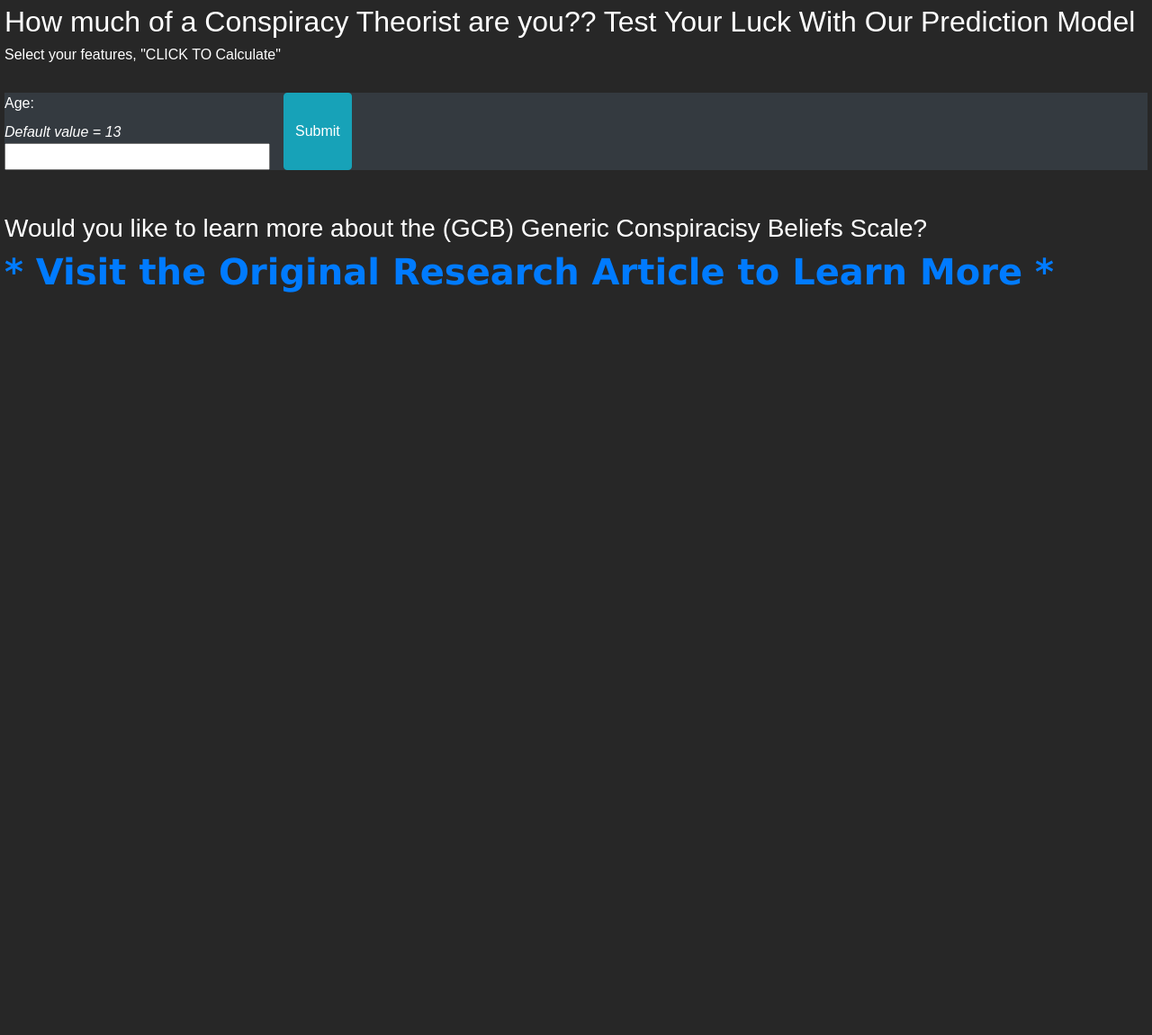
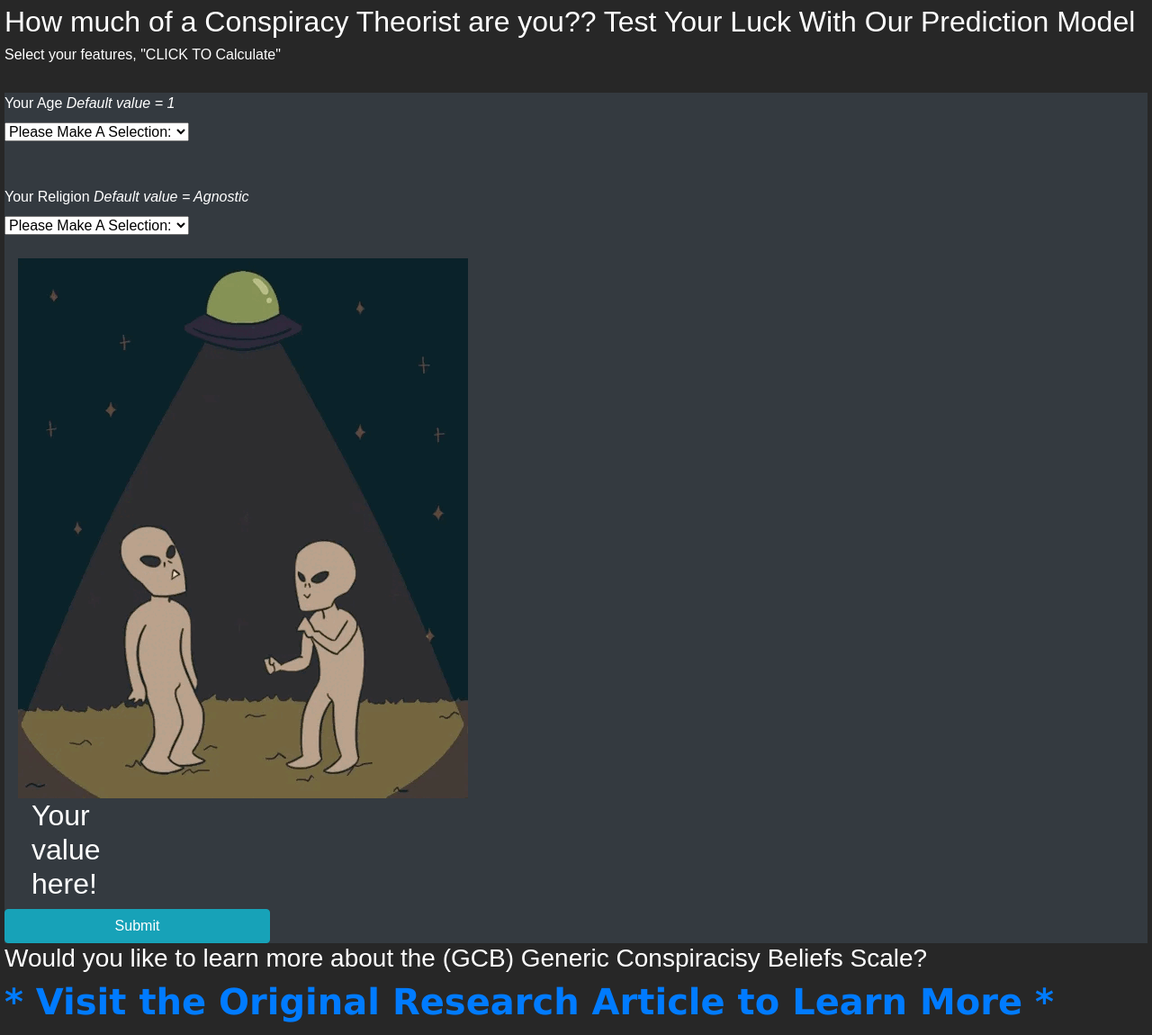
Before and after one commit to Maureen220/Conspiracy_Theory_Final, a Flask app: page /predict in a window 1280 px wide. Shown: the whole page at 90% size. Before the commit the page ends 325 px from the top, so only its background shows below. Run offline with Flask 2, Linux system fonts and the light colour scheme; parts of the project's set-up code (start-up, migrations or seed data) failed here and were passed over; some libraries are stand-ins or nearby versions.

Commit message:
working through rf errors

```diff
--- a/app.py
+++ b/app.py
@@ -2,26 +2,26 @@ from flask import Flask, render_template, request
 import joblib
 
 app = Flask(__name__)
+model= joblib.load('random_forest.joblib')
 
-@app.route("/", methods=["POST", 'GET'])
+@app.route("/", methods=["GET", 'POST'])
 def index():
     return render_template("index.html")
 
 
-@app.route("/predict", methods=["POST", 'GET'])
+@app.route("/predict", methods=["GET", 'POST'])
 def predict():
-    if request.method =="POST":
-        print('I posted')
-        # age = request.form.get("age")
-        # print(age)
-        ## SAVE THE MODEL LIBRARY
-        # import joblib
-        # # load, no need to initialize the loaded_rf
-        # loaded_rf = joblib.load(open("random_forest.joblib"))
-        # loaded_pred = loaded_rf.predict
-        # loaded_pred
-        return render_template('predictions.html')
-    return render_template('predictions.html')
+    output = "Your value here!"
+    #If you have the user submit a form
+    if request.method == 'POST':
+        age = request.form.get("age")
+        religion = request.form.get("religion")
+        print(age)
+        print(religion)
+        output = model(age, religion)
+        return render_template('predictions.html', output=output)
+
+    return render_template('predictions.html', output=output)
 
 if __name__=="__main__":
     app.run(debug=True)
--- a/static/css/style.css
+++ b/static/css/style.css
@@ -36,11 +36,8 @@ a {
     color: #fff;
     text-decoration: none;
     transition: 0.3s;
+    border-radius: 12px;
   }
-
-.button1 {
-  border-radius: 12px;
-}
 
 .button:hover {
     background: #fff;
--- a/templates/predictions.html
+++ b/templates/predictions.html
@@ -9,12 +9,7 @@
         integrity="sha384-Gn5384xqQ1aoWXA+058RXPxPg6fy4IWvTNh0E263XmFcJlSAwiGgFAW/dAiS6JXm" crossorigin="anonymous" />
     <link rel="stylesheet" href="//fonts.googleapis.com/css?family=Open+Sans:300,400,600,700&amp;lang=en" />
     <link rel="stylesheet" href="../static/css/style.css">
-
-    <!-- jquery script for prediction button -->
-
-    <script src="https://code.jquery.com/jquery-3.5.1.min.js"
-        integrity="sha256-9/aliU8dGd2tb6OSsuzixeV4y/faTqgFtohetphbbj0=" crossorigin="anonymous"></script>
-    <meta name="viewport" content="width=device-width, initial-scale=1">
+    <!-- <meta name="viewport" content="width=device-width, initial-scale=1"> -->
 
 </head>
 
@@ -31,11 +26,13 @@
                     <div class="col-sm-3">
                         <ul class="list-group bg-dark">
 
-                            <label for="age">Age:</label>
-                            <i>Default value = 13</i>
-
-                            <input class=“form-control” list='age' id='age_id' name='age'>
-                                <datalist id="age_input">
+                            <div class=“form-input” id=“age_input”>
+                                <label for=“age”>Your Age</label>
+                                <span>
+                                    <i class=“fa fa-users fa” aria-hidden=“true”></i>
+                                </span>
+                                <i>Default value = 1</i>
+                                <select id=“age” name=‘age’ value=“1”>
                                     <option selected>Please Make A Selection:</option>
                                     <option value="13">13</option>
                                     <option value="14">14</option>
@@ -68,13 +65,17 @@
 
 
 
-                                </datalist>
-                            <!-- <br><br>
+                                </select>
+                            </div>
+                             <br><br>
 
-                            <label for="religion">Religion:</label>
+                            <div class="form-input" id="religion_input">
+                                <label for="religion">Your Religion</label>
+                                <span>
+                                    <i class="fa fa-users fa" aria-hidden="true"></i>
+                                </span>
                                 <i>Default value = Agnostic</i>
-
-                            <select name="religion" id="religion">
+                                <select name="religion" id="religion" value="Agnostic">
                                     <option selected>Please Make A Selection:</option>
                                     <option value="1">Agnostic</option>
                                     <option value="2">Atheist</option>
@@ -93,7 +94,7 @@
                                 </select>
                             <br><br>
 
-                            <label for="fam_size">Family Size:</label>
+                            <!-- <label for="fam_size">Family Size:</label>
                             <i>Default value = 1 Child</i>
 
                             <select name="fam_size" id="fam_size">
@@ -223,7 +224,7 @@
                                 <option value="2">Currently Married</option>
                                 <option value="3">Previously Married</option>
                             </select>
-                            <br><br> -->
+                            <br><br>  -->
 
 
                             <!-- predition & reset buttons -->
@@ -232,18 +233,19 @@
                             <input id="reset" type="reset" value="reset selections"
                                 onclick="document.getElementById('prediction').innerText=''">
                         </ul>
-                    </div>
-                    <div class="col-md-3"> -->
+                    </div> -->
 
+                    <div class="col-md-3">
                             <!-- adding Polaroid effect to the dummy & prediction result-->
 
-                        <!-- <div id="polaroid" class="polaroid">
+                        <div id="polaroid" class="polaroid">
                             <img id="dummy" src="../static/images/aliens.gif">
                             <div class="container">
-                                <h2 id="prediction">{{ prediction }}</h2>
+                                <h2 id="prediction">{{ output }}</h2>
                             </div>
-                        </div> -->
-                    <!-- </div> -->
+                        </div>
+                    </div>
+
                 </div>
                 <button type='submit' class='btn btn-info'>Submit</button>
             </form>
@@ -253,34 +255,16 @@
     <h3 id="learn">Would you like to learn more about the (GCB) Generic Conspiracisy Beliefs Scale?</h3>
     <h3><a href="https://www.frontiersin.org/articles/10.3389/fpsyg.2013.00279/full">* Visit the Original Research Article to Learn More *</a></h3>
 
-    <!-- prediction result without refreshing the entire page -->
 
-    <script>
-        // function refresh() {
-        //     const prediction_button = document.getElementById("predict");
-        //     prediction_button.onclick = function (event) {
-        //         event.preventDefault();
-        //         $.ajax({
-        //             url: '/predict',
-        //             type: 'post',
-        //             data: $('#selectionForm').serialize(),
-        //             success: function (data) {
-        //                 console.log(data)
-        //                 $("#prediction").html(data)
-        //             }
-        //         });
-        //     }
-        // }
-        // refresh()
-    </script>
     </div>
 
     <!-- Link to JS file, d3, and plotly-->
     <script src="https://cdnjs.cloudflare.com/ajax/libs/d3/5.5.0/d3.js"></script>
     <script src="https://d3js.org/d3.v7.min.js"></script>
     <script src="../static/js/app.js"></script>
-    <script src="../static/css/style.css"></script>
     <script src="https://cdn.plot.ly/plotly-latest.min.js"></script>
+    <script src=“https://code.jquery.com/jquery-3.3.1.slim.min.js” integrity=“sha384-q8i/X+965DzO0rT7abK41JStQIAqVgRVzpbzo5smXKp4YfRvH+8abtTE1Pi6jizo” crossorigin=“anonymous”></script>
+    <script src=“https://cdn.jsdelivr.net/npm/bootstrap@4.0.0/dist/js/bootstrap.bundle.min.js” integrity=“sha384-MrcW6ZMFYlzcLA8Nl+NtUVF0sA7MsXsP1UyJoMp4YLEuNSfAP+JcXn/tWtIaxVXM” crossorigin=“anonymous”></script>
 
 </body>
 
```
Also changed, not shown: templates/index.html (+6 -10 lines). Lines whose indentation alone changed are shown as unchanged.
